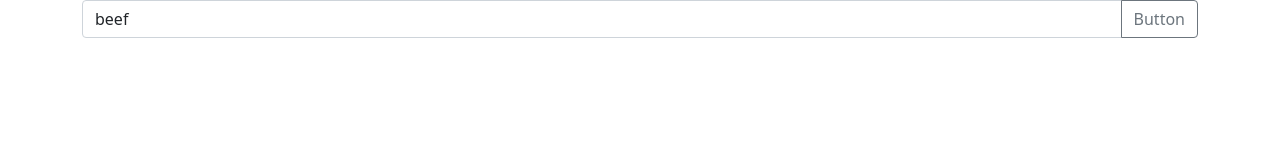
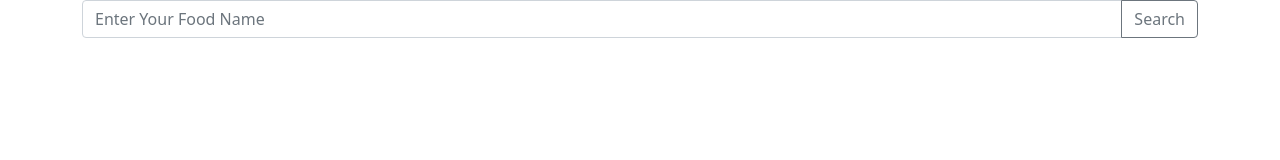
Before and after one commit to RIyan30019/hungry-monster, a plain HTML site: page index.html in a window 1280 px wide. Drawn offline with nearby package versions, Linux system fonts and the light colour scheme.

Commit message:
final second

```diff
--- a/index.html
+++ b/index.html
@@ -30,8 +30,8 @@
 
     <div class="container">
         <div class="input-group mb-3">
-            <input type="text" id="inputFood" class="form-control" placeholder="Enter Your Food Name" aria-label="Recipient's username" aria-describedby="button-addon2" value="beef">
-            <button id="searchBtn" class="btn btn-outline-secondary" type="button" id="button-addon2">Button</button>
+            <input type="text" id="inputFood" class="form-control" placeholder="Enter Your Food Name" aria-label="Recipient's username" aria-describedby="button-addon2">
+            <button id="searchBtn" class="btn btn-outline-secondary" type="button" id="button-addon2">Search</button>
           </div>
     </div>
     <div id="notFound" class="container" style="display: none;">
```
